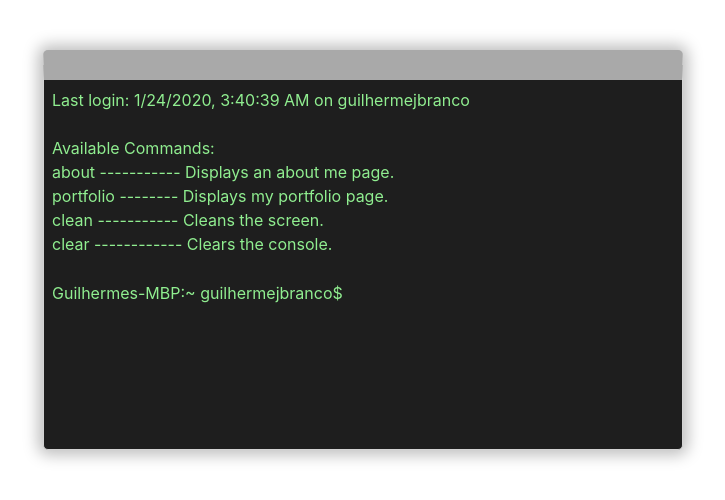
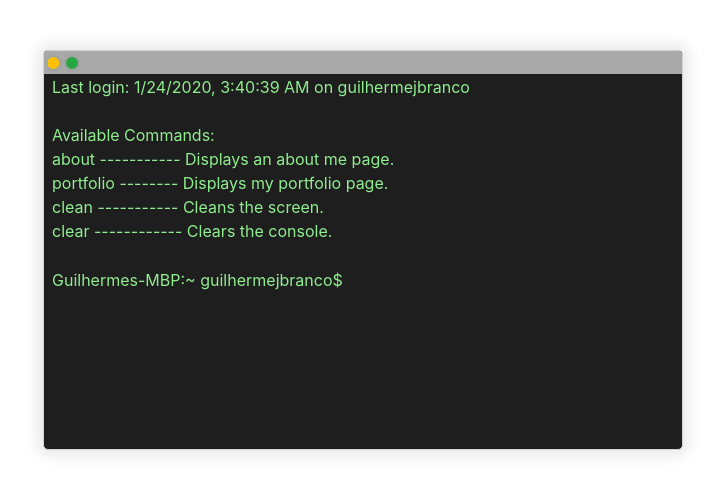
Before and after one commit to guilhermejbranco/portfolio, a React (Create React App) app: page / in a window 1280 px wide. Shown: the top 500 px of the page, without its empty margins (7-732 px from the left). Built offline with nearby package versions, Linux system fonts and the light colour scheme.

Commit message:
Minimize

```diff
--- a/package.json
+++ b/package.json
@@ -13,6 +13,7 @@
     "react-bootstrap": "^1.0.0-beta.16",
     "react-dom": "^16.12.0",
     "react-draggable": "^4.2.0",
+    "react-loader-spinner": "^3.1.5",
     "react-scripts": "3.3.0",
     "react-typist": "^2.0.5"
   },
--- a/src/App.css
+++ b/src/App.css
@@ -1,3 +1,13 @@
+@import url('https://fonts.googleapis.com/css?family=Jura:400,700&display=swap');
+
+h2{
+  font-family: 'Jura', sans-serif;
+}
+
+.title{
+  font-weight: 700;
+}
+
 .App {
   text-align: center;
 }
@@ -6,18 +16,38 @@
   opacity: 0.1
 }
 
+.tab{
+  background-color: darkgray;
+  height: 23px;
+  position: fixed;
+}
+
+.tab-button{
+  text-shadow: 0px 0px 5px rgba(0,0,0,0.15);
+  margin:2px;
+  cursor: default;
+}
+
+.minimize{
+  height: 23px !important;
+  overflow: hidden !important;
+  min-height: 0px !important;
+}
+
+.mh{
+  max-height:calc(50vh - 23px);
+}
+
 .draggable{
   background-color: #1E1E1E !important;
   color: lightgreen;
   min-height: 50vh;
   border: solid 1px lightgray;
   border-radius: 5px;
-  overflow: scroll;
   height: 50vh;
   width:50vw;
-  -webkit-box-shadow: 0px 0px 15px 5px rgba(0,0,0,0.26);
-  box-shadow: 0px 0px 15px 5px rgba(0,0,0,0.26);
-  border-top:30px solid darkgray;
+  -webkit-box-shadow: 0px 0px 15px 5px rgba(0,0,0,0.10);
+  box-shadow: 0px 0px 15px 5px rgba(0,0,0,0.10);
   -webkit-transition-property: width; /* Safari */
 -webkit-transition-duration: 5s; /* Safari */
 transition-property: width;
--- a/src/App.js
+++ b/src/App.js
@@ -16,6 +16,7 @@ class App extends React.Component {
       appendedComponents: [],
       showAbout: false,
       showPortfolio: false,
+      minimze: '',
       opacity:''
     };
     this.textInput = React.createRef();
@@ -60,7 +61,9 @@ class App extends React.Component {
   }
 
   componentDidUpdate(){
+    if(!this.state.minimize){
     this.textInput.current.focus();
+  }
   }
 
   getAppendedComponents(){
@@ -93,6 +96,15 @@ class App extends React.Component {
     }
   }
 
+  minimizeConsole = () => {
+      this.setState({minimize:'minimize'})
+  }
+
+  maximizeConsole = () => {
+    this.setState({minimize:''})
+}
+
+
   eventLogger = (e: MouseEvent, data: Object) => {
     console.log('Event: ', e);
     console.log('Data: ', data);
@@ -116,8 +128,15 @@ class App extends React.Component {
         onStop={this.handleStop}
         cancel=".just-name"
         >
-        <div className={"handle draggable p-2 position-absolute " + this.state.opacity }
+        <div className={"handle draggable p-0 position-absolute " + this.state.opacity + " " + this.state.minimize }
         onMouseLeave={this.handleLeave}>
+          <div className="tab w-100">
+            <span className="tab-button text-warning" onClick={this.minimizeConsole}>&#9679;</span>
+            <span className="tab-button text-success" onClick={this.maximizeConsole}>&#9679;</span>
+
+          </div>
+
+          <div className="p-2 mt-3 pb-3 overflow-auto mh">
           <Typist>
             <span>Last login: {this.state.date} on guilhermejbranco</span> <br/>
           </Typist>
@@ -135,7 +154,7 @@ class App extends React.Component {
             this.getAppendedComponents()
           }
           </div>
-
+          </div>
 
         </div>
       </Draggable>
--- a/src/Portfolio.js
+++ b/src/Portfolio.js
@@ -1,5 +1,6 @@
 import React from 'react';
 import './Portfolio.css'
+
 import Project from './Project';
 
 class Portfolio extends React.Component {
@@ -14,14 +15,13 @@ class Portfolio extends React.Component {
     return (
 
         <div className="position-absolute mt-3 pl-5 pr-5">
-          <h2 className="text-uppercase font-weight-bold text-center">Portfolio.</h2>
+          <h2 className="text-uppercase title text-center">Portfolio.</h2>
           <hr/>
           <div className="row">
-
             <Project parentProps={{
               title:"YoungNetwork Group",
               year:"2015",
-              link:"https://www.youngnetworkgroup.com/en/",
+              link:"http://www.youngnetworkgroup.com/en/",
               img:"young",
               description: "In charge of implementing a multi-site for the company YoungNetwork Group.\
               Received the design template from the artistic team, and implemented the\
@@ -35,7 +35,7 @@ class Portfolio extends React.Component {
           <Project parentProps={{
             title:"FMH 75 Years",
             year:"2015",
-            link:"https://www.fmh.ulisboa.pt/75anos/",
+            link:"http://www.fmh.ulisboa.pt/75anos/",
             img:"fmh",
             description: "In charge of implementing a comemorative website for Faculdade de Motricidade Humana.\
             Received the design template from the artistic team, and implemented the\
@@ -48,7 +48,7 @@ class Portfolio extends React.Component {
         <Project parentProps={{
           title:"Mercado de Letras Editora",
           year:"2017",
-          link:"https://MERCADODELETRAS.PT",
+          link:"https://cors-anywhere.herokuapp.com/https://MERCADODELETRAS.PT",
           img:"ml",
           description: "Designed and developed a website for the publisher Mercado de Letras.\
           Created the design, and implemented the wordpress theme from scratch.",
@@ -72,7 +72,7 @@ class Portfolio extends React.Component {
         <Project parentProps={{
           title:"News Website",
           year:"2019",
-          link:"#",
+          link:"https://fallouturlerror.com",
           img:"news",
           description: "Designed and developed a website for fetching news from all around the world.\
           Created the design, and developed the website to improve my set of skills and technology stack.",
--- a/src/Project.js
+++ b/src/Project.js
@@ -1,42 +1,36 @@
 import React from 'react';
-import './Project.css'
+import './Project.css';
+import Loader from 'react-loader-spinner'
 
 class Project extends React.Component {
 
   constructor(props) {
     super(props);
     this.state = {
-      live: false
+      isloading: true
     };
+
   }
 
   componentDidMount(){
-
-    fetch(this.props.parentProps.link)
-          .then(
-            (result) => {
-              this.setState({
-                live: true,
-              });
-            },
-            // Note: it's important to handle errors here
-            // instead of a catch() block so that we don't swallow
-            // exceptions from actual bugs in components.
-            (error) => {
-              this.setState({
-                error
-              });
-            }
-          )
+      this.setState({isloading: false})
   }
 
   render() {
     return (
 
-          <div className="col-md-4 mt-5 mb-5">
+          <div className="col-md-4 mt-5 mb-5 text-center">
+           {this.state.isloading && <Loader
+         type="TailSpin"
+         color="lightgreen"
+         height={100}
+         width={100}
+
+
+      /> }
+        { !this.state.isloading && <span className="text-left">
           <h4 className="text-center font-weight-bold">
             <a href={this.props.parentProps.link} target="_blank" rel="noopener noreferrer">
-              <span className={`small ${this.state.live ? 'text-success' : 'text-danger'}`}>&#9679; </span>
               {this.props.parentProps.title}
               <span className="small ml-2">
                  {this.props.parentProps.year}
@@ -50,6 +44,7 @@ class Project extends React.Component {
           <span className="font-weight-bold tag mr-2">Tech Stack</span>
           {this.props.parentProps.techStack}
           </p>
+          </span>}
           </div>
 
 
--- a/src/index.js
+++ b/src/index.js
@@ -2,6 +2,7 @@ import React from 'react';
 import ReactDOM from 'react-dom';
 import './index.css';
 import 'bootstrap/dist/css/bootstrap.min.css';
+import "react-loader-spinner/dist/loader/css/react-spinner-loader.css"
 import App from './App';
 import * as serviceWorker from './serviceWorker';
 
```
Also changed, not shown: 1 other file (tests, documents, lock files or other folders).
